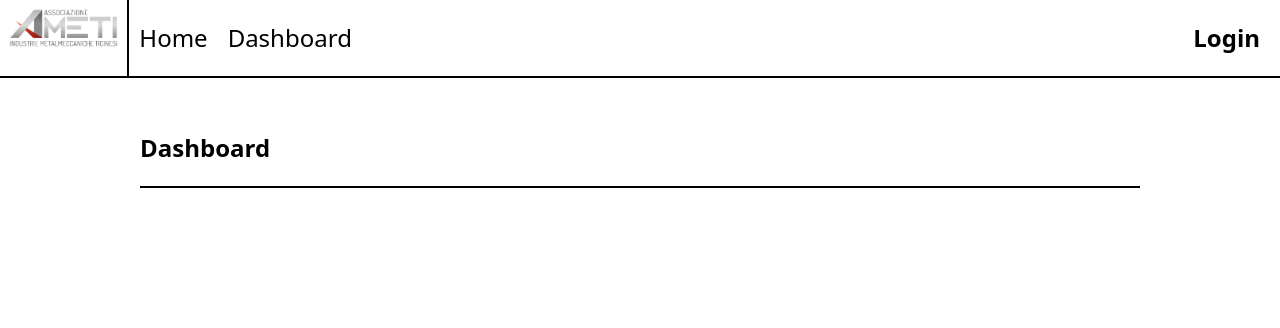
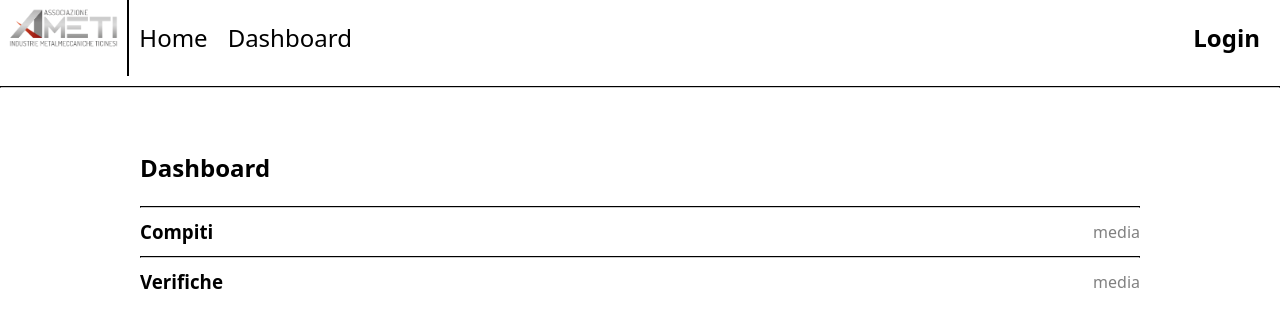
Before and after one commit to YannicRamser/project-app, a React (Vite) app in the folder project-app/: page /Dashboard in a window 1280 px wide. Shown: the top 328 px of the page. Built offline with nearby package versions, Linux system fonts and the light colour scheme.

Commit message:
last modification

```diff
--- a/project-app/src/pages/Corso.css
+++ b/project-app/src/pages/Corso.css
@@ -0,0 +1,8 @@
+#header-title {
+    height: 40px;
+    padding: 8px;
+}
+
+#corso-container button {
+    margin-bottom:2%;
+}
--- a/project-app/src/pages/Corso.jsx
+++ b/project-app/src/pages/Corso.jsx
@@ -47,29 +47,43 @@ export default function Corso() {
         <div id="corso-container">
             {corsoInfo ? (
                 <>
-                    <h2>{corsoInfo.nome}, {corsoInfo.descrizione}</h2>
-                    <h2>Home</h2>
+                    <h2>{corsoInfo.nome} - {corsoInfo.descrizione}</h2>
+
+                    {/*<h2>Home</h2>*/}
                     {userRole === "docente" ? (
                         <Link to="/adding">
                             <button>+</button>
                         </Link>
                     ) : null}
+
                     <div className="line"></div>
-
                     <p>Docente: {docente.nome} {docente.cognome}</p>
                     <p>Anno: {corsoInfo.anno}</p>
 
-                    inserire il contenuto del corso qui
+                    {/*inserire il contenuto del corso qui*/}
 
                     <div className="line"></div>
-                    <h3>Partecipanti:</h3>
+                    <h3>Teoria</h3>
 
+                    <div className="line"></div>
+                    <h3>Compiti</h3>
+
+                    <div className="line"></div>
+                    <h3>Flashcards</h3>
+
+                    <div className="line"></div>
+                    <h3>Verifiche</h3>
+
+                    <div className="line"></div>
+
+                    <h3>Partecipanti</h3>
                     {corsoUsers ? (
                         corsoUsers.map((user) => {
                             const userData = getUser(user);
                             return <p key={userData.id}>{userData.nome} {userData.cognome}</p>;
                         })
                     ) : null}
+
 
                     {/*{infoCorsi ? (infoCorsi.map((corso, index) => (*/}
                     {/*        <div key={index}>*/}
--- /dev/null
+++ b/project-app/src/pages/Dashboard.css
@@ -0,0 +1,19 @@
+.line {
+    border-bottom: 1px solid #ccc;
+    margin: 10px 0;
+}
+
+.row {
+    display: flex;
+    justify-content: space-between;
+    align-items: center;
+    margin-bottom: 8px;
+}
+
+.media,
+.titolo {
+    margin: 0;
+}
+.media {
+    color:grey;
+}
--- a/project-app/src/pages/Dashboard.jsx
+++ b/project-app/src/pages/Dashboard.jsx
@@ -1,9 +1,23 @@
+import React from "react";
+import "./Dashboard.css";
+
 export default function Dashboard() {
     return (
         <div>
             <h2>Dashboard</h2>
 
             <div className="line"></div>
+            <div className="row">
+                <h3 className="titolo">Compiti</h3>
+                <p className="media">media</p>
+            </div>
+
+            <div className="line"></div>
+            <div className="row">
+                <h3 className="titolo">Verifiche</h3>
+                <p className="media">media</p>
+            </div>
+
         </div>
     )
 }
```
